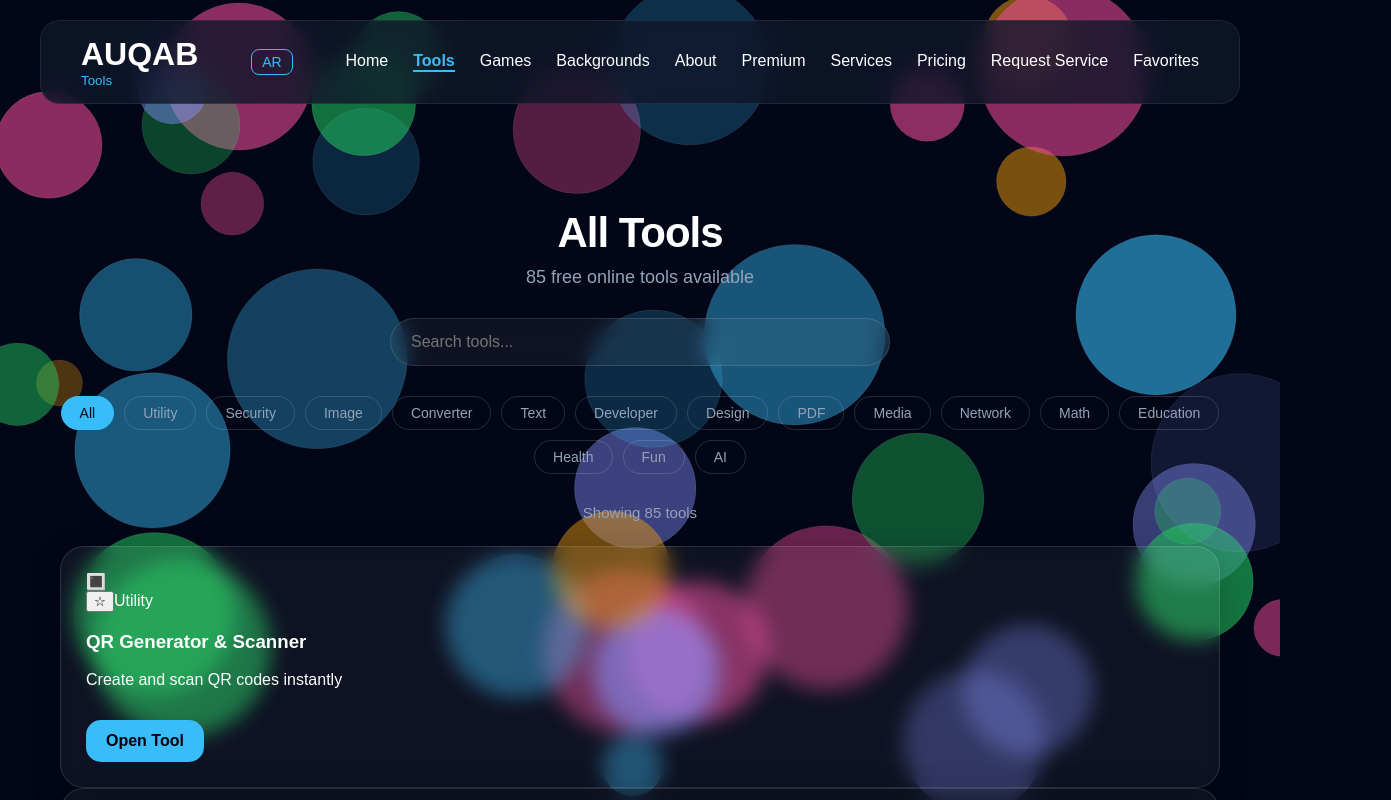
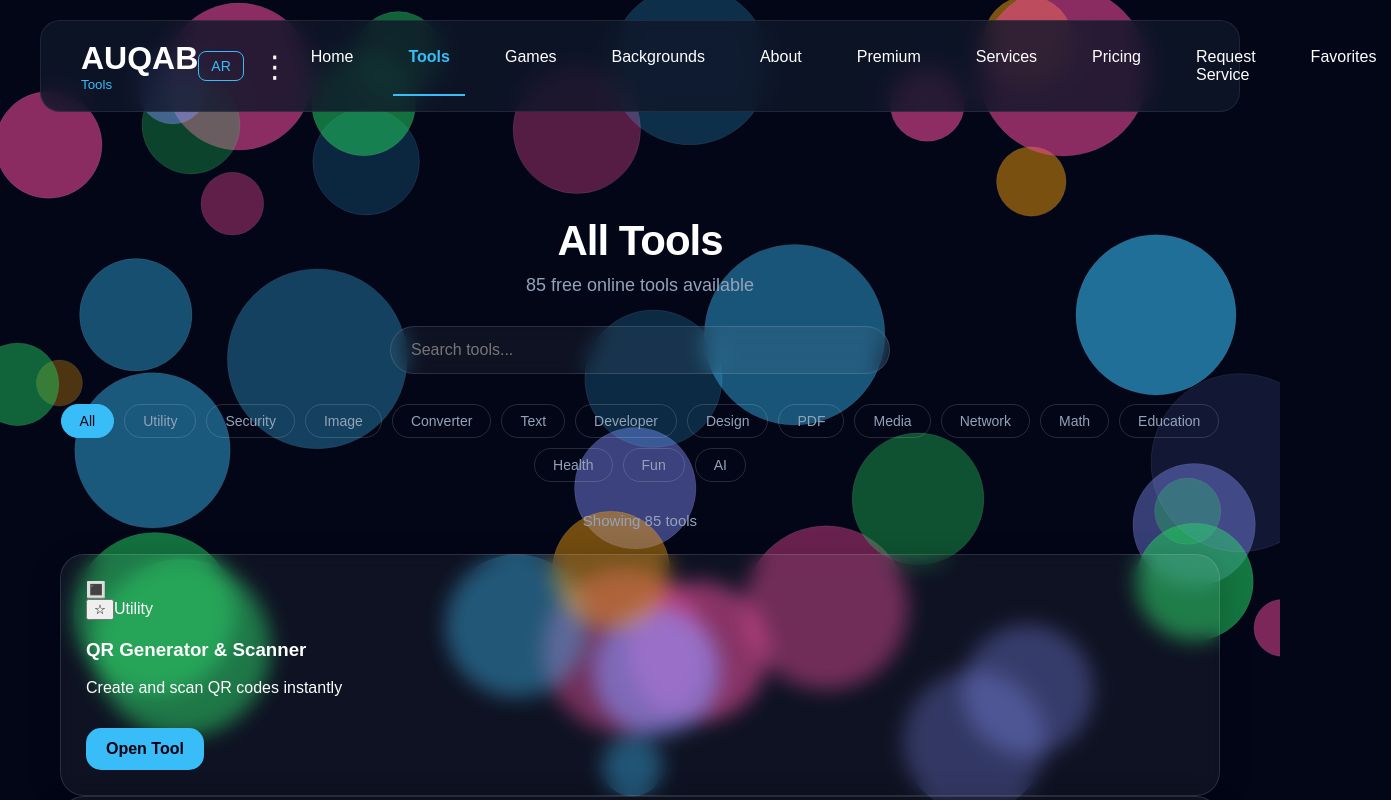
Before and after one commit to Auqab/AUQAB-Tools, a React (Vite) app: page /tools in a window 1280 px wide. Shown: the top 800 px of the page, 1391 px wide, since content can reach past the window. Built offline with nearby package versions, Linux system fonts and the light colour scheme.

Commit message:
Fix mobile menu and update navbar layout

```diff
--- a/src/App.css
+++ b/src/App.css
@@ -524,3 +524,75 @@ textarea { width: 100%; height: 220px; padding: 20px; border-radius: 20px; borde
 .footer a:hover { color: #38bdf8; }
 .footer-bottom { width: 100%; text-align: center; padding-top: 20px; margin-top: 20px; border-top: 1px solid rgba(255,255,255,0.08); }
 .dots { font-size: 28px; line-height: 1; }
+/*__________________________________________*/
+
+/* ========== تنسيقات القائمة المنسدلة للهاتف ========== */
+.nav {
+  display: none;
+}
+
+.nav.active {
+  display: flex;
+  flex-direction: column;
+  position: absolute;
+  top: 100%;
+  left: 0;
+  width: 100%;
+  background: rgba(15, 23, 42, 0.95);
+  backdrop-filter: blur(15px);
+  border-radius: 0 0 20px 20px;
+  padding: 20px;
+  z-index: 1000;
+}
+
+.nav a {
+  padding: 12px 15px;
+  color: white;
+  text-decoration: none;
+  transition: 0.2s;
+}
+
+.nav a:hover {
+  background: rgba(56, 189, 248, 0.1);
+  border-radius: 10px;
+}
+
+@media (min-width: 769px) {
+  .nav {
+    display: flex;
+    flex-direction: row;
+    position: static;
+    background: transparent;
+    backdrop-filter: none;
+    padding: 0;
+  }
+  .menu-btn {
+    display: none;
+  }
+}
+
+/* أزرار التحكم */
+.nav-controls {
+  display: flex;
+  align-items: center;
+  gap: 10px;
+}
+
+.lang-btn-nav {
+  background: transparent;
+  color: #38bdf8;
+  border: 1px solid #38bdf8;
+  border-radius: 8px;
+  padding: 6px 12px;
+  cursor: pointer;
+  font-size: 14px;
+}
+
+.menu-btn {
+  display: block;
+  background: none;
+  border: none;
+  color: white;
+  font-size: 30px;
+  cursor: pointer;
+}
--- a/src/components/Navbar.jsx
+++ b/src/components/Navbar.jsx
@@ -27,24 +27,12 @@ function Navbar() {
         <small>Tools</small>
       </div>
 
-      <div style={{ display: "flex", alignItems: "center", gap: 10 }}>
-        <button
-          onClick={toggleLang}
-          style={{
-            background: "transparent",
-            color: "#38bdf8",
-            border: "1px solid #38bdf8",
-            borderRadius: 8,
-            padding: "4px 10px",
-            cursor: "pointer",
-            fontSize: 14,
-          }}
-        >
+      <div className="nav-controls">
+        <button onClick={toggleLang} className="lang-btn-nav">
           {lang === "en" ? "AR" : "EN"}
         </button>
-
         <button className="menu-btn" onClick={() => setOpen(!open)}>
-          <span className="dots">&#8942;</span>
+          &#8942;
         </button>
       </div>
 
```
